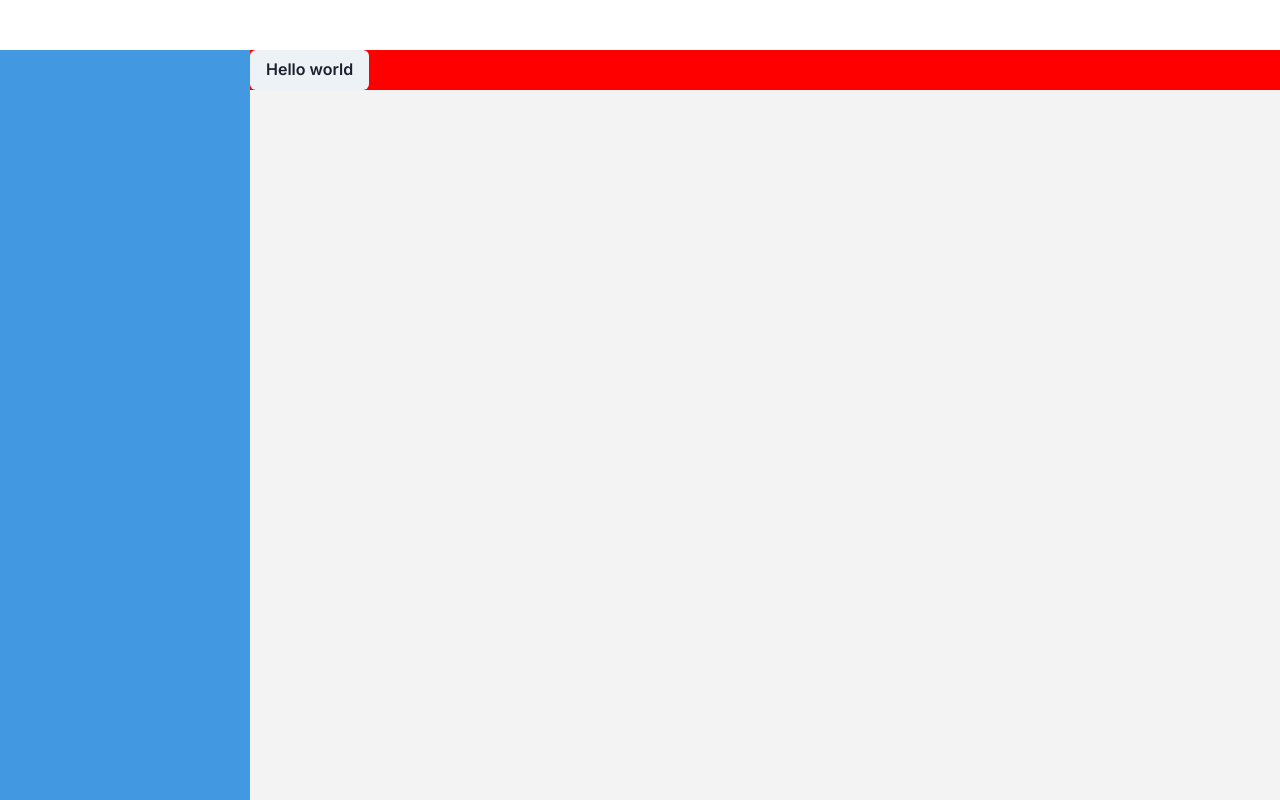
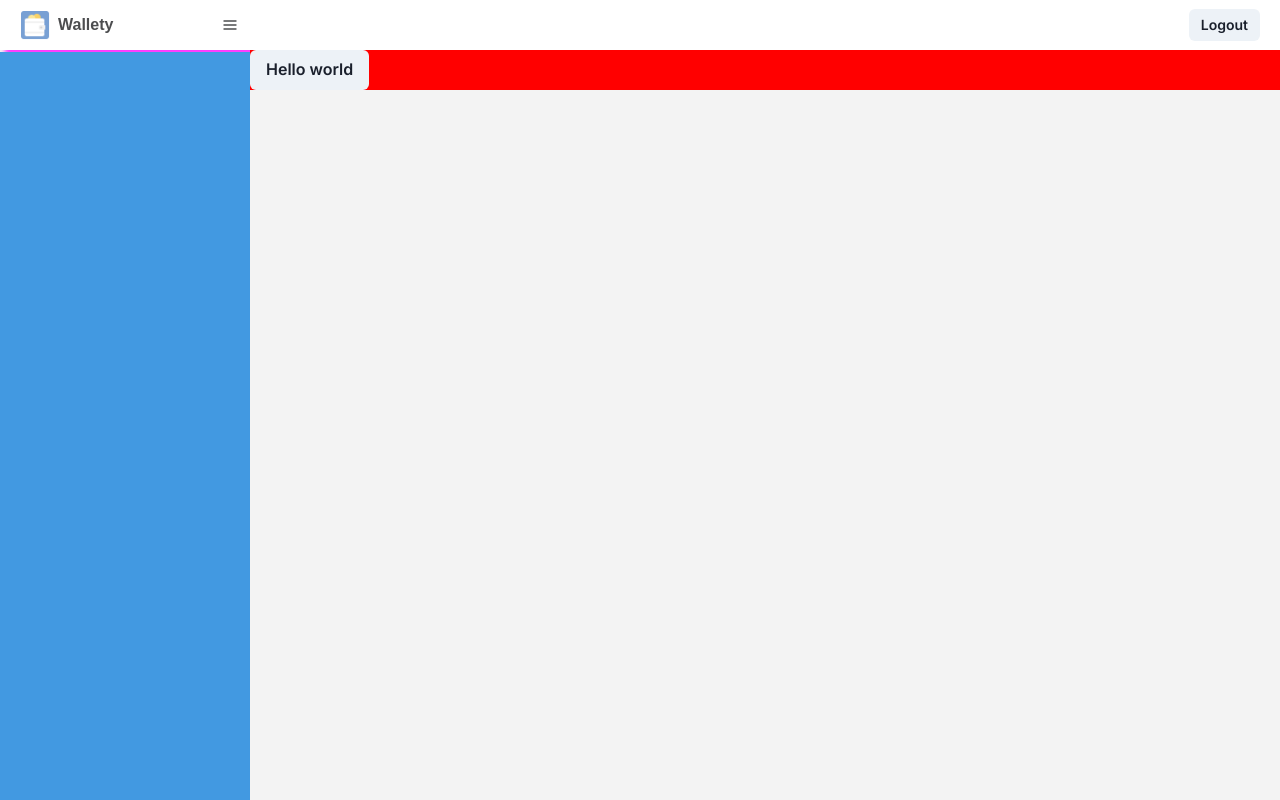
Before and after one commit to wall-ety/wall-ety-ui, a Next.js app: page / in a window 1280 px wide. Built offline with nearby package versions, Linux system fonts and the light colour scheme.

Commit message:
feat: setup layout

```diff
--- a/package.json
+++ b/package.json
@@ -11,6 +11,7 @@
     "format:check": "prettier --check ."
   },
   "dependencies": {
+    "@chakra-ui/icons": "^2.1.1",
     "@chakra-ui/next-js": "^2.2.0",
     "@chakra-ui/react": "^2.8.2",
     "@emotion/react": "^11.11.4",
--- a/src/app/providers.tsx
+++ b/src/app/providers.tsx
@@ -2,8 +2,9 @@
 
 import { Box, ChakraProvider, useMediaQuery } from "@chakra-ui/react";
 
+import { AppBar } from "@/ui/layout/appBar";
 import { theme } from "@/ui/theme";
-import { AppBar } from "@/ui/layout/appBar";
+import { Menu } from "@/ui/layout/menu/Menu";
 
 export function Providers({ children }: { children: React.ReactNode }) {
   const [isLargerThan800] = useMediaQuery("(min-width: 800px)");
@@ -12,15 +13,7 @@ export function Providers({ children }: { children: React.ReactNode }) {
     <ChakraProvider theme={theme}>
       <Box width="100%" minHeight="100vh">
         <AppBar />
-        <Box
-          p="5"
-          w="250px"
-          h="calc(100% - 50px)"
-          pos="fixed"
-          bgColor="blue.400"
-          top={50}
-          left={0}
-        ></Box>
+        <Menu />
         <Box
           width={isLargerThan800 ? "calc(100% - 250px)" : "100%"}
           ml={isLargerThan800 ? "250px" : "0"}
--- a/src/ui/layout/appBar/AppBar.tsx
+++ b/src/ui/layout/appBar/AppBar.tsx
@@ -1,16 +1,59 @@
-import { Box } from "@chakra-ui/react";
+import { Box, Button, IconButton, Image, Text } from "@chakra-ui/react";
+import { HamburgerIcon } from "@chakra-ui/icons";
+
+import logo from "@/assets/images/logo.png";
 
 export function AppBar() {
   return (
     <Box
       sx={{
-        h: 50,
-        px: 5,
+        height: "50px",
+        py: 0,
+        pr: 5,
         w: "100%",
         bgColor: "white",
         boxShadow: "5px 5px 5px #f3f",
         display: "flex",
+        alignItems: "center",
+        justifyContent: "space-between",
       }}
-    ></Box>
+    >
+      <Box
+        gap={2}
+        px={5}
+        display="flex"
+        width="250px"
+        alignItems="center"
+        position="relative"
+      >
+        <Image
+          alt="Wallety"
+          src={logo.src}
+          sx={{
+            width: "30px",
+            display: "block",
+          }}
+        />
+        <Text
+          fontFamily="sans-serif"
+          fontSize="1rem"
+          color="black"
+          fontWeight="bold"
+        >
+          Wallety
+        </Text>
+        <IconButton
+          right="0"
+          variant="ghost"
+          aria-label="menu-button"
+          position="absolute"
+        >
+          <HamburgerIcon color="black" />
+        </IconButton>
+      </Box>
+      <Box display="flex" alignItems="center" gap={2}>
+        <Button size="sm">Logout</Button>
+      </Box>
+    </Box>
   );
 }
--- /dev/null
+++ b/src/ui/layout/menu/Menu.tsx
@@ -0,0 +1,15 @@
+import { Box } from "@chakra-ui/react";
+
+export function Menu() {
+  return (
+    <Box
+      p="5"
+      w="250px"
+      h="calc(100% - 50px)"
+      pos="fixed"
+      bgColor="blue.400"
+      top="52px"
+      left={0}
+    ></Box>
+  );
+}
--- /dev/null
+++ b/src/ui/layout/menu/index.ts
@@ -0,0 +1 @@
+export * from "./Menu";
--- a/src/ui/theme.ts
+++ b/src/ui/theme.ts
@@ -1,4 +1,11 @@
 import { extendTheme } from "@chakra-ui/react";
 
 // main theme
-export const theme = extendTheme({});
+export const theme = extendTheme({
+  colors: {
+    main: {
+      900: "#698ef5",
+    },
+    black: "#4c4d4f",
+  },
+});
```
Also changed, not shown: src/assets/images/logo.png (added), 1 other file (tests, documents, lock files or other folders).
